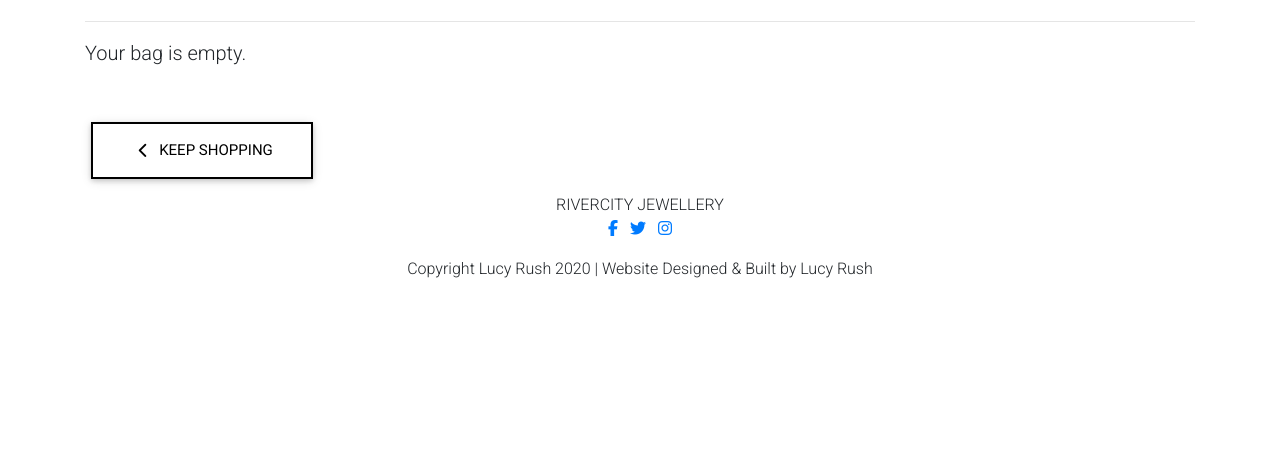
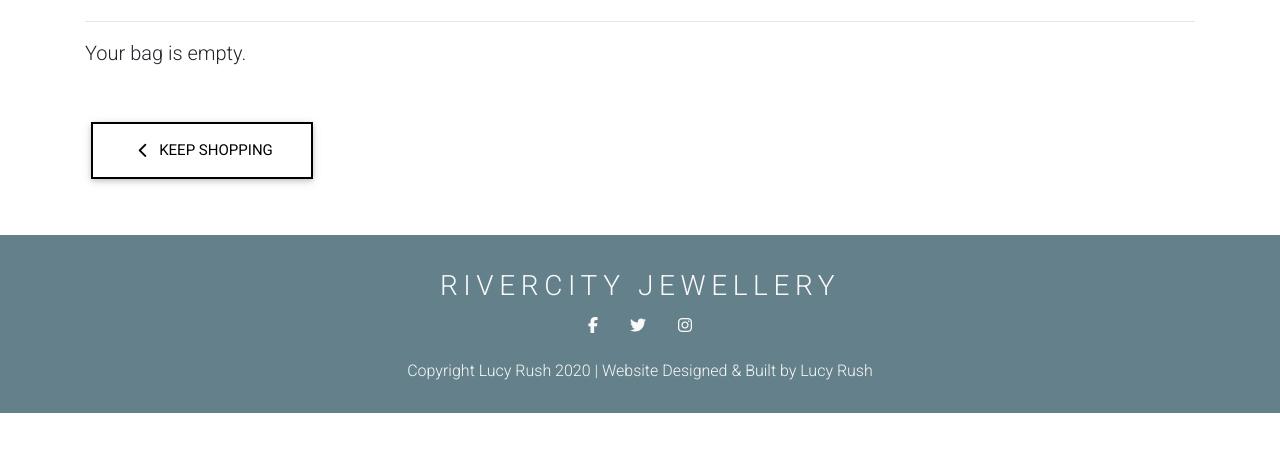
Before and after one commit to lucyrush/rivercity_jewellery, a Django app: page /bag/ in a window 1280 px wide. Shown: the part 238-690 px from the top of the page. Run offline with Django 3.2, Linux system fonts and the light colour scheme; some libraries are stand-ins or nearby versions.

Commit message:
Added styling and colouring to footer

```diff
--- a/static/css/base.css
+++ b/static/css/base.css
@@ -261,6 +261,34 @@ body {
 	color: #17a2b8; /* text-info */
 }
 
+/* Footer */
+
+footer {
+    margin-top: 50px;
+}
+
+.footer-logo {
+    letter-spacing: 5.6px;
+    font-size: 28px;
+}
+
+.footer-container {
+    background-color: #64808A;
+    padding-top: 30px;
+    padding-bottom: 30px;
+    color: #F9F9F9;
+}
+
+.social-links li i {
+    color: #F9F9F9;
+    padding: 10px;
+    font-size: 16px;
+}
+
+.footer-copyright p {
+    margin: 0;
+}
+
 /* -------------------------------- Media Queries */
 
 /* Slightly larger container on xl screens */
```
